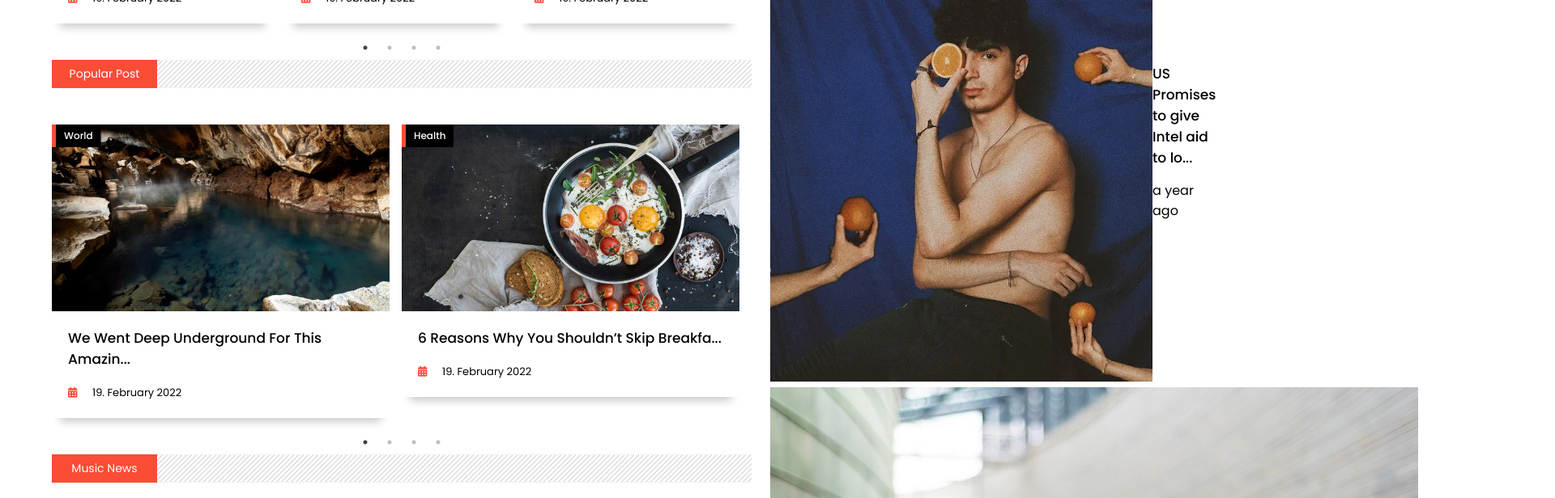
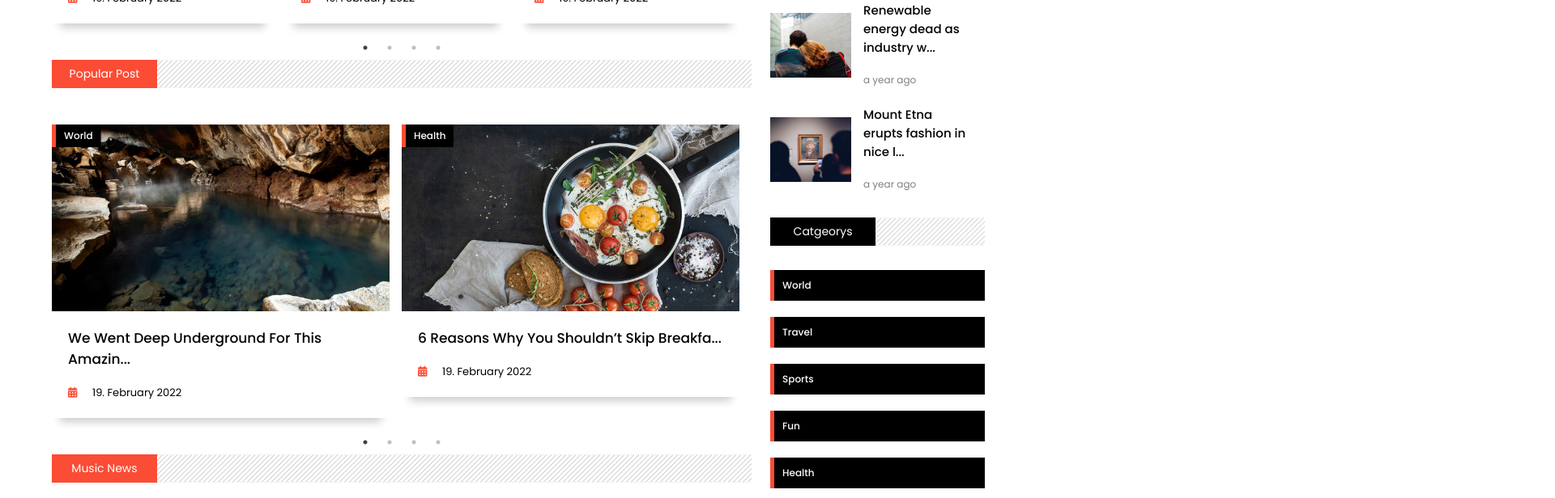
Before and after one commit to himanshu1221/khabartak, a React (Create React App) app: page / in a window 1280 px wide. Shown: the part 1980-2596 px from the top of the page at 81% size, 1920 px wide, since content can reach past the window. Built offline with nearby package versions, Linux system fonts and the light colour scheme.

Commit message:
added insta reels and category section

```diff
--- a/src/components/home/SideContent/Side/Side.jsx
+++ b/src/components/home/SideContent/Side/Side.jsx
@@ -5,6 +5,7 @@ import Tpost from '../tpost/Tpost'
 import './side.css'
 
 const Side = () => {
+  const category = ["world","travel","sports","fun","health","fashon","business","technology"]
   return (
     <>
         <Heading title = "stay conneted"/>
@@ -24,6 +25,14 @@ const Side = () => {
             <img src="./images/sidebar-banner-new.jpg" alt="" />
           </section>
           <Tpost/>
+          <section className='catgeorys'>
+            <Heading title='Catgeorys'/>
+            {category.map((val)=>{
+              return <div className="category category1">
+                <span>{val}</span>
+              </div>
+            })}
+          </section>
     </>
   )
 }
--- a/src/components/home/SideContent/Side/side.css
+++ b/src/components/home/SideContent/Side/side.css
@@ -68,7 +68,7 @@
     margin: 40px 0;
 }
 
-.category .category1{
+.catgeorys .category1{
     position: relative;
     margin-bottom: 20px;
     padding: 10px;
--- a/src/components/home/SideContent/tpost/tpost.css
+++ b/src/components/home/SideContent/tpost/tpost.css
@@ -0,0 +1,38 @@
+.tpost .box{
+    margin-bottom: 20px;
+}
+
+.tpost .img{
+    width: 100px;
+    height: 80px;
+}
+
+.tpost img{
+    width: 100px;
+    height: 80px;
+    object-fit: cover;
+}
+
+.tpost .text{
+    padding: 0 15px;
+}
+
+.tpost h1{
+    font-size: 15px;
+}
+
+.tpost span{
+    font-size: 12px;
+    color: gray;
+}
+
+@media screen and (max-width:768px) {
+    .tpost .img,
+    .tpost img {
+        width: 200px;
+        height: 150px;
+    }
+    .tpost .text{
+        text-align: left;
+    }
+}
```
